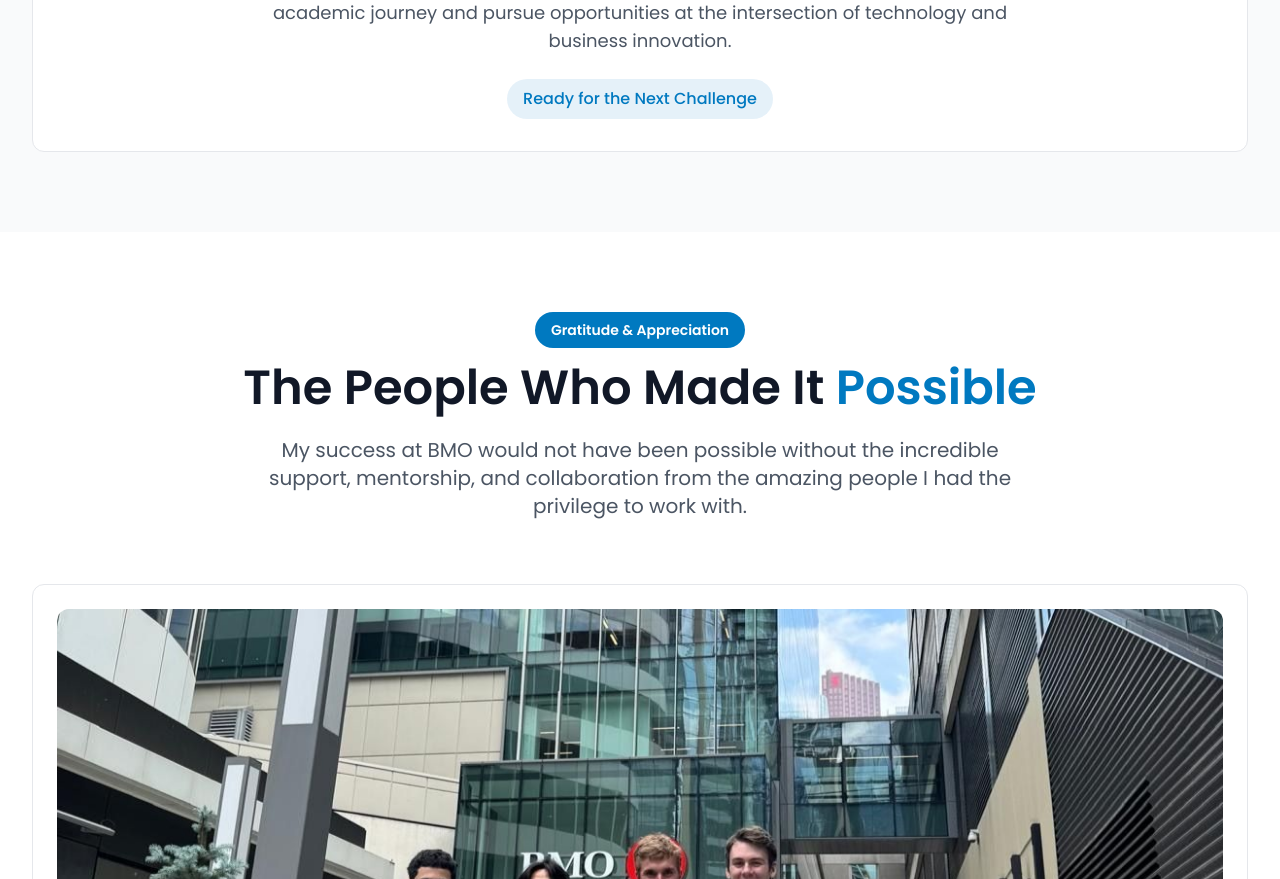
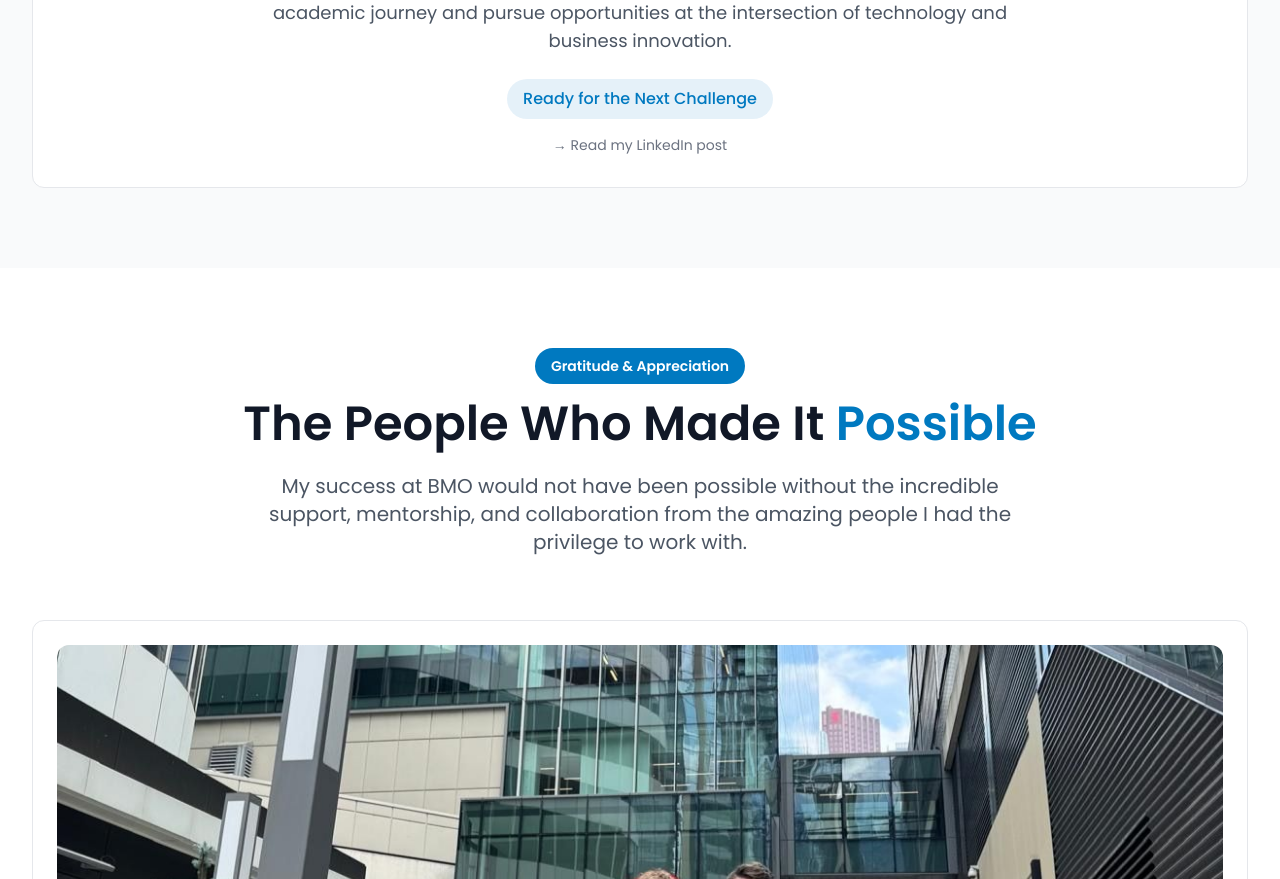
Before and after one commit to P541M/s25-bmo, a Next.js app: page / in a window 1280 px wide. Shown: the part 9120-9999 px from the top of the page. Built offline with nearby package versions, Linux system fonts and the light colour scheme.

Commit message:
added linkedin post mention

```diff
--- a/src/components/Conclusion.tsx
+++ b/src/components/Conclusion.tsx
@@ -287,8 +287,18 @@
               my academic journey and pursue opportunities at the intersection
               of technology and business innovation.
             </p>
-            <div className="inline-flex items-center px-4 py-2 bg-bmo-blue/10 text-bmo-blue rounded-full font-medium text-sm sm:text-base">
+            <div className="inline-flex items-center px-4 py-2 bg-bmo-blue/10 text-bmo-blue rounded-full font-medium text-sm sm:text-base mb-4">
               Ready for the Next Challenge
+            </div>
+            <div className="text-sm">
+              <a
+                href="https://www.linkedin.com/posts/pevidena_bmo-internship-activity-7362230359742189568-LL9e?utm_source=share&utm_medium=member_desktop&rcm=ACoAADj3VtwBhGW7VMlQLd8czaQqW_7Idb6PuZ8"
+                target="_blank"
+                rel="noopener noreferrer"
+                className="text-gray-500 hover:text-bmo-blue transition-colors duration-300"
+              >
+                → Read my LinkedIn post
+              </a>
             </div>
           </div>
         </div>
```
